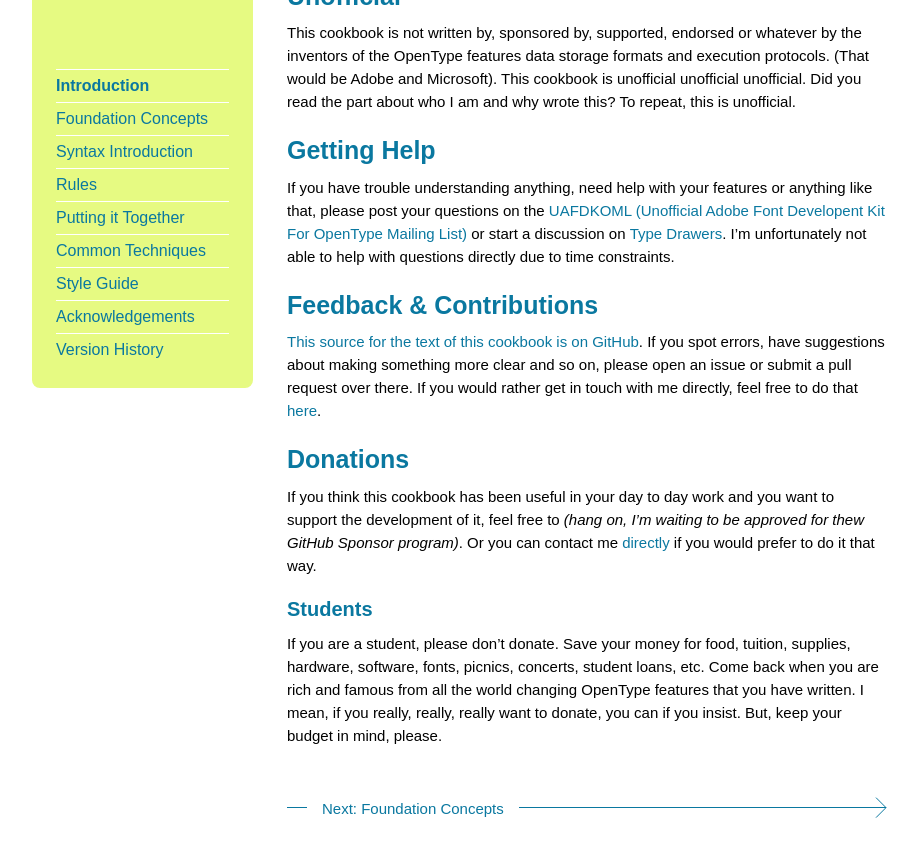
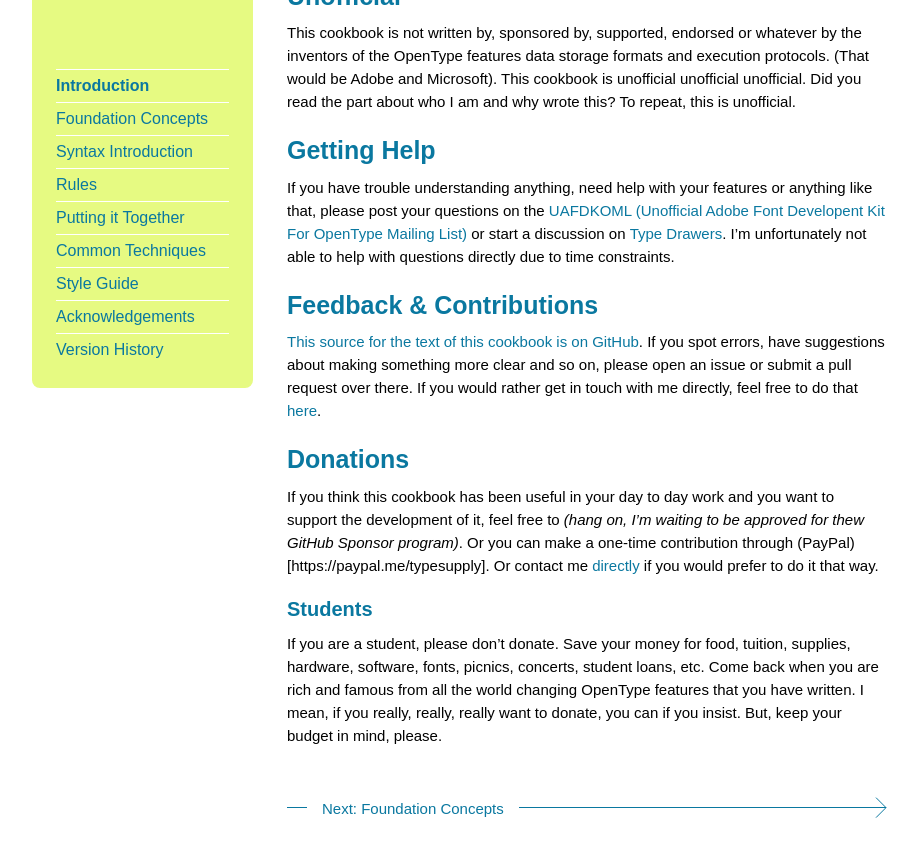
Before and after one commit to typesupply/opentype-cookbook, a Jekyll site: the page built from docs/index.md, in a window 1280 px wide and 900 px high, scrolled down 767 px. Shown: the top 857 px of the window, without its empty margins (178-1096 px from the left). Built offline with Jekyll 4.4.1, drawn with Linux system fonts in a browser that asks for light colours; some web fonts are replaced.

Commit message:
Add a donate link since Pledgie is gone.

```diff
--- a/docs/index.md
+++ b/docs/index.md
@@ -27,7 +27,7 @@ If you have trouble understanding anything, need help with your features or anyt
 
 ## Donations
 
-If you think this cookbook has been useful in your day to day work and you want to support the development of it, feel free to *(hang on, I'm waiting to be approved for thew GitHub Sponsor program)*. Or you can contact me [directly](http://typesupply.com/contact) if you would prefer to do it that way.
+If you think this cookbook has been useful in your day to day work and you want to support the development of it, feel free to *(hang on, I'm waiting to be approved for thew GitHub Sponsor program)*. Or you can make a one-time contribution through (PayPal)[https://paypal.me/typesupply]. Or contact me [directly](http://typesupply.com/contact) if you would prefer to do it that way.
 
 ### Students
 
```
